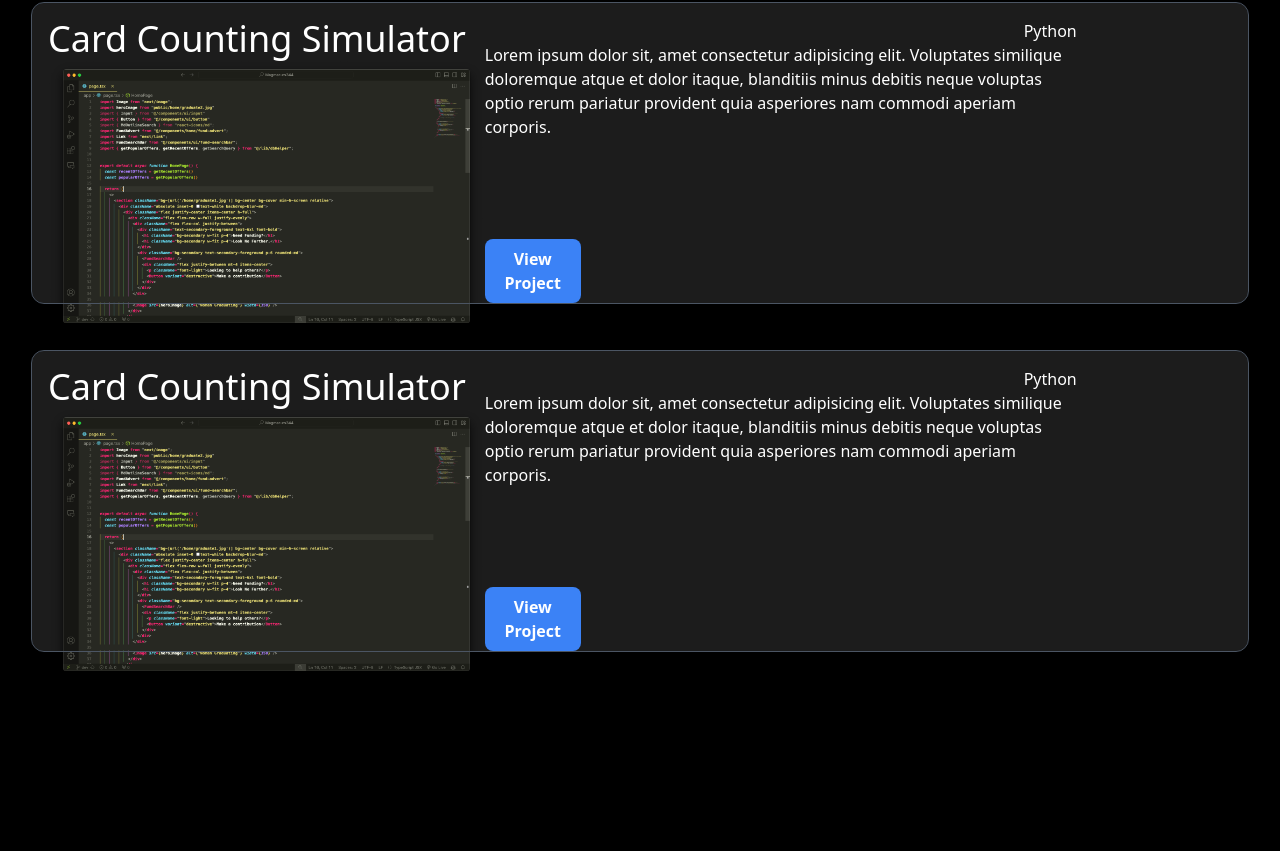
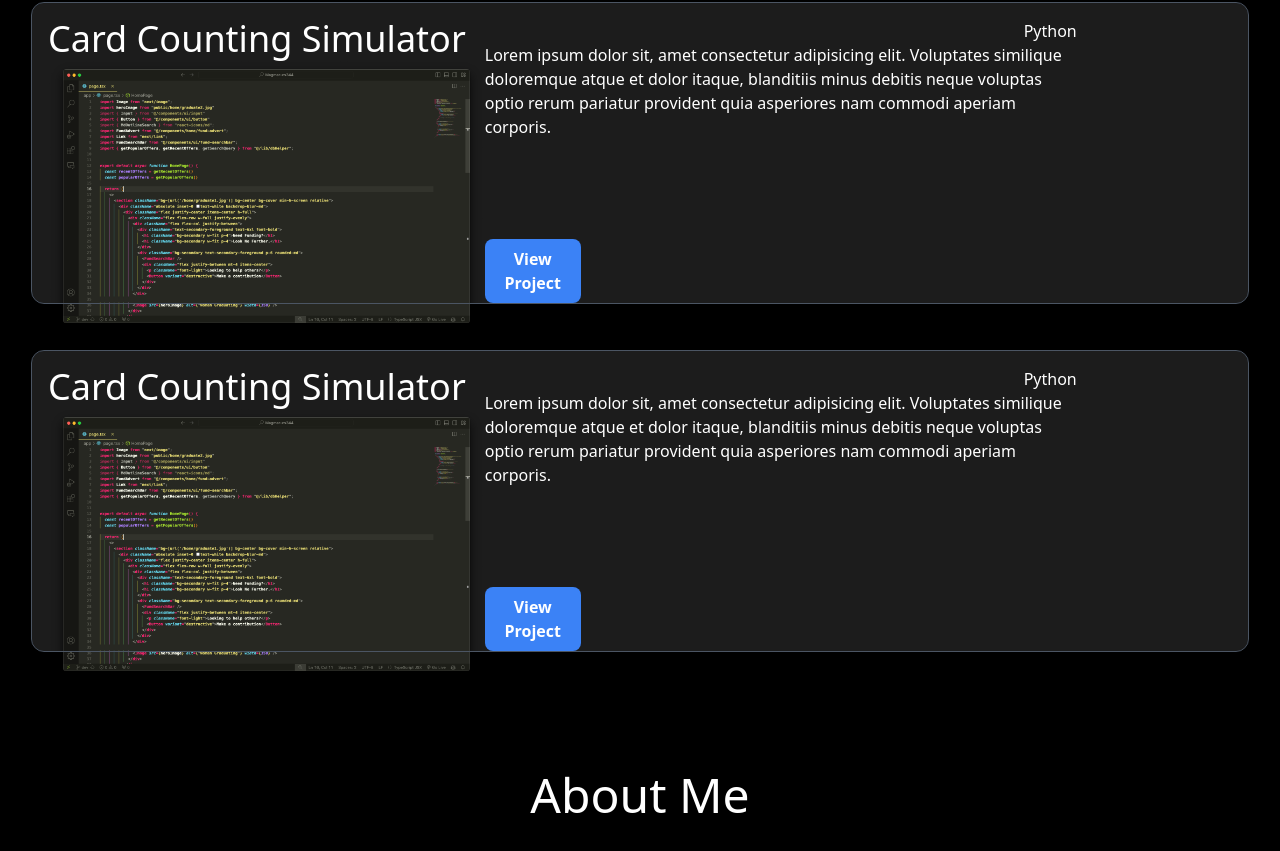
Before and after one commit to arch-bert/my-website, a React (Create React App) app: page / in a window 1280 px wide. Shown: the part 1349-2200 px from the top of the page. Built offline with nearby package versions, Linux system fonts and the light colour scheme.

Commit message:
Added about-me section

```diff
--- a/src/App.tsx
+++ b/src/App.tsx
@@ -10,11 +10,14 @@ export default function App() {
       <body className='bg-black pb-[1500px] text-white'>
         <NavBar />
         <Hero />
-        <section className="flex flex-col pt-[60px] px-8">
+        <section className="flex flex-col py-[60px] px-8">
           <h1 className="text-5xl">My Projects</h1>
           <ProjectCard />
           <ProjectCard />
           <ProjectCard />
+        </section>
+        <section className='py-[60px]'>
+          <h1 className="text-5xl text-center">About Me</h1>
         </section>
       </body>
       <footer>
```
